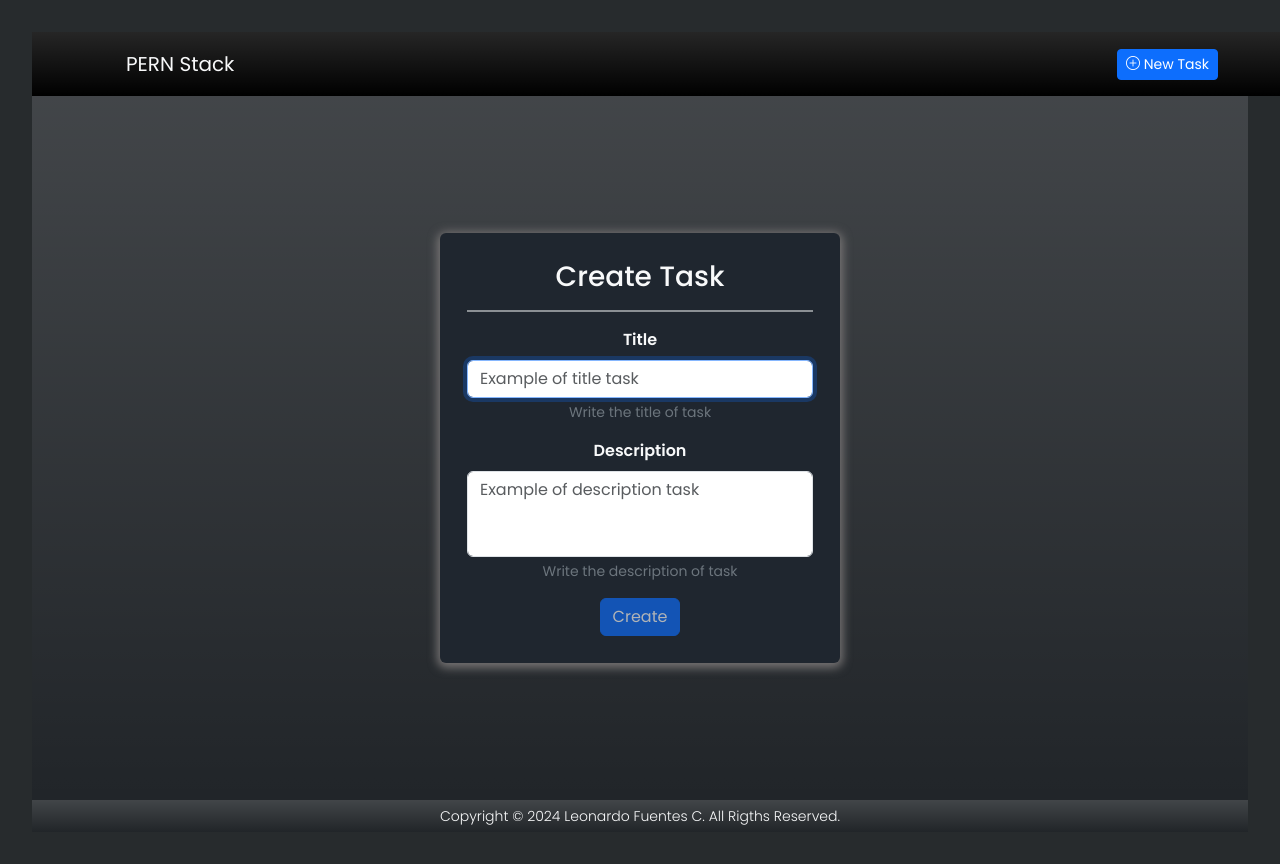
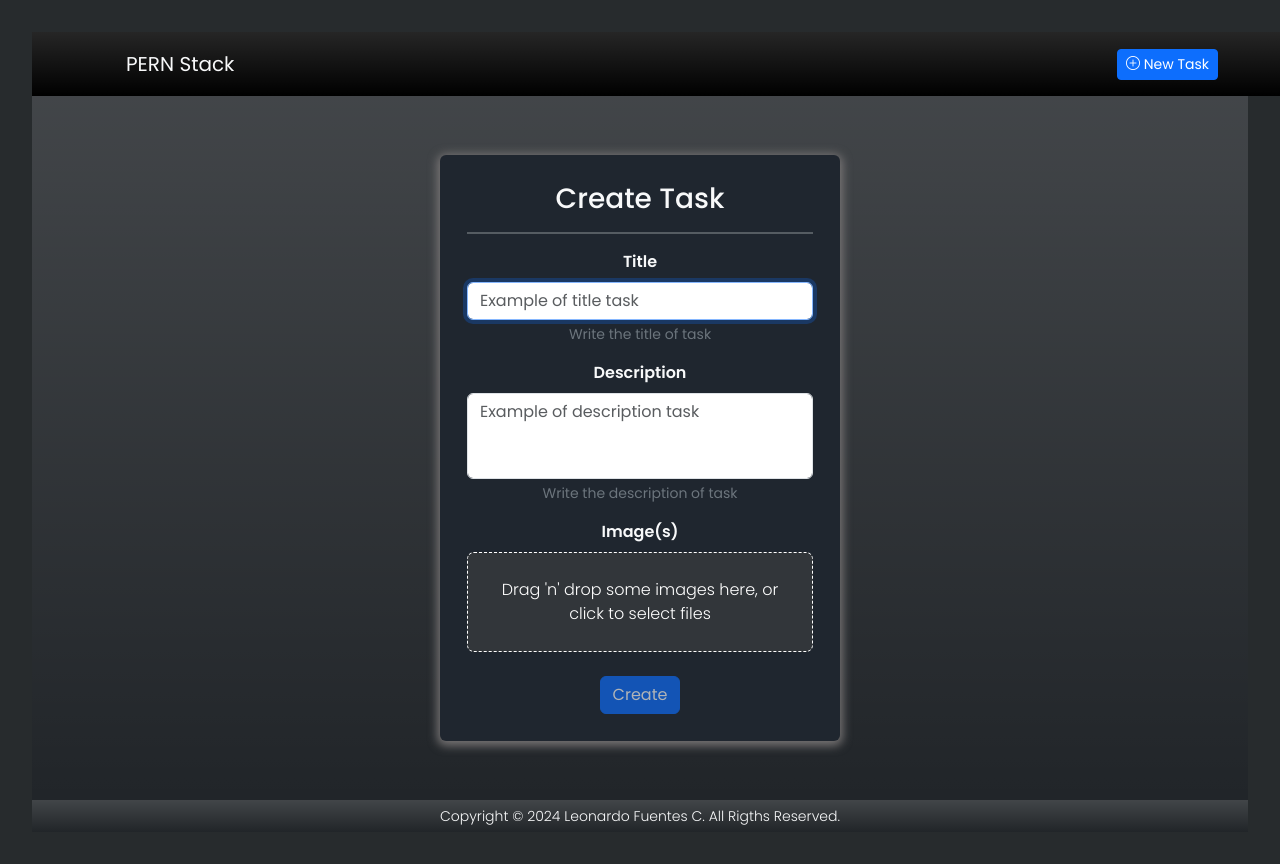
Before and after one commit to leonardoGit99/pern-stack_client, a React (Vite) app in the folder client/: page /task-form in a window 1280 px wide. Built offline with nearby package versions, Linux system fonts and the light colour scheme.

Commit message:
Add upload images to bd

```diff
--- a/client/package.json
+++ b/client/package.json
@@ -15,6 +15,7 @@
     "bootstrap-icons": "^1.11.3",
     "react": "^18.2.0",
     "react-dom": "^18.2.0",
+    "react-dropzone": "^14.2.3",
     "react-router-dom": "^6.22.3"
   },
   "devDependencies": {
--- a/client/src/components/Form/Form.jsx
+++ b/client/src/components/Form/Form.jsx
@@ -1,4 +1,5 @@
-import React, { useEffect, useState } from 'react';
+import React, { useEffect, useState, useCallback } from 'react';
+import { useDropzone } from 'react-dropzone';
 import { useNavigate } from 'react-router-dom';
 import './formStyles.css';
 import { createTask, updateTask } from '../../services/tasks';
@@ -6,10 +7,16 @@ import { Modal } from 'bootstrap'
 
 function Form({ alert, showAlert, isRefresh, setRefresh, task }) {
   const navigate = useNavigate();
+  const [images, setImages] = useState([]);
   const [body, setBody] = useState({
     title: '',
-    description: ''
+    description: '',
+    imgs: images,
   });
+
+  useEffect(() => {
+    setBody(prevBody => ({ ...prevBody, imgs: images }));
+  }, [images]);
 
   const [editBody, setEditBody] = useState({
     title: '',
@@ -17,12 +24,16 @@ function Form({ alert, showAlert, isRefresh, setRefresh, task }) {
   })
 
 
+  const onDrop = useCallback(acceptedFiles => { // Es como un onChange encargado de capturar lo que se sube en el drag and drop
+    setImages((prevImages) => [...prevImages, ...acceptedFiles]);
+  }, [])
+  const { getRootProps, getInputProps, isDragActive, acceptedFiles } = useDropzone({ onDrop })
 
   useEffect(() => {
     if (task.length != 0) {
       setEditBody({
         title: task.title,
-        description: task.description
+        description: task.description,
       });
     }
   }, [task])
@@ -39,9 +50,15 @@ function Form({ alert, showAlert, isRefresh, setRefresh, task }) {
 
   const handleSubmit = async (e) => {
     e.preventDefault();
+    const formData = new FormData();
+    formData.append('title', body.title);
+    formData.append('description', body.description);
+    body.imgs.forEach((image) => {
+      formData.append('imgs', image);
+    });
     try {
       if (task.length == 0) { //No hay un id, por ende, el state task es un array vacio
-        createTask(body).then((data) => {
+        createTask(formData).then((data) => {
           if (data.message == "llave duplicada viola restricción de unicidad «task_title_key»") {
             window.alert("Tarea Existente");
           } else {
@@ -91,7 +108,7 @@ function Form({ alert, showAlert, isRefresh, setRefresh, task }) {
         onSubmit={handleSubmit}
       >
         <h3 className='text-center'>{task.length != 0 ? "Edit" : "Create"} Task</h3>
-        <hr className="border border-light border-1 opacity-50" />
+        <hr className="border border-light border-1 opacity-40" />
         <div className="mb-3">
           <label for="title" className="form-label fw-semibold">Title</label>
           <input
@@ -123,6 +140,23 @@ function Form({ alert, showAlert, isRefresh, setRefresh, task }) {
           />
           <div id="description-help" className="form-text text-secondary">{task.length != 0 ? "Edit" : "Write"} the description of task</div>
         </div>
+        <label for="imgs" className="form-label fw-semibold">Image(s)</label>
+        <div name="imgs" className='drag-drop-container d-flex justify-content-center align-items-center fw-light p-3' {...getRootProps()}>
+          {/* <input id="imgs" className='d-flex flex-column justify-content-center align-items-center'{...getInputProps()} /> */}
+          {
+            isDragActive ?
+              <span>Drop the files here ...</span> :
+              <span>Drag 'n' drop some images here, or click to select files</span>
+          }
+        </div>
+        <div className='mb-4'>
+          {
+            images.map((image, index) => (
+              <p key={index}>{image.name}</p>
+            ))
+          }
+        </div>
+
         <button
           type="submit"
           className="btn btn-primary"
--- a/client/src/components/Form/formStyles.css
+++ b/client/src/components/Form/formStyles.css
@@ -12,3 +12,16 @@
 #description {
   resize: none;
 }
+
+.drag-drop-container {
+  border: 1px dashed #fff;
+  border-radius: 7px;
+  background-color: #32363A;
+  color: #fff;
+  height: 100px;
+  width: 100%;
+}
+
+.drag-drop-container:hover {
+  cursor: pointer;
+}
--- a/client/src/components/TaskList/TaskList.jsx
+++ b/client/src/components/TaskList/TaskList.jsx
@@ -25,10 +25,10 @@ function TaskList({ alert, showAlert, tasks, setRefresh, isRefresh }) {
                 ? <span style={{color:'white'}}> Create a new task...</span>
                 : tasks.map((task) => (
                   <Card
-                    key={task.id}
+                    key={task.task_id}
                     title={task.title}
                     description={task.description}
-                    id={task.id}
+                    id={task.task_id}
                     setRefresh={setRefresh}
                   />
                 ))
--- a/client/src/pages/TaskForm.jsx
+++ b/client/src/pages/TaskForm.jsx
@@ -15,6 +15,7 @@ function TaskForm({ alert, showAlert, isRefresh, setRefresh }) {
     }
   }, [idTask]);
 
+  console.log(task);
 
   return (
     <div>
--- a/client/src/pages/Tasks.jsx
+++ b/client/src/pages/Tasks.jsx
@@ -14,7 +14,6 @@ function Tasks({ alert, showAlert, isRefresh, setRefresh }) {
   }, [isRefresh]);
 
 
-
   return (
     <>
       <TaskList
--- a/client/src/services/api.config.js
+++ b/client/src/services/api.config.js
@@ -1,6 +1,11 @@
-export const baseLocalUrl = 'https://pern-stack-server.onrender.com';
+// export const baseLocalUrl = 'https://pern-stack-server.onrender.com';
+export const baseLocalUrl = 'http://localhost:4000';
 
 
 export const headers = {
     "Content-Type": "application/json",
 }
+
+export const headers2  = {
+    "Content-Type": "multipart/form-data",
+}
--- a/client/src/services/tasks.js
+++ b/client/src/services/tasks.js
@@ -1,9 +1,9 @@
-import { baseLocalUrl as api, headers } from "./api.config";
+import { baseLocalUrl as api, headers, headers2 } from "./api.config";
 import axios from "axios";
 
 
 export const createTask = async (body) => {
-  const response = await axios.post(`${api}/tasks`, JSON.stringify(body), { headers });
+  const response = await axios.post(`${api}/tasks`, body, { headers2 });
   return response.data;
 }
 
```
Also changed, not shown: 1 other file (tests, documents, lock files or other folders).
